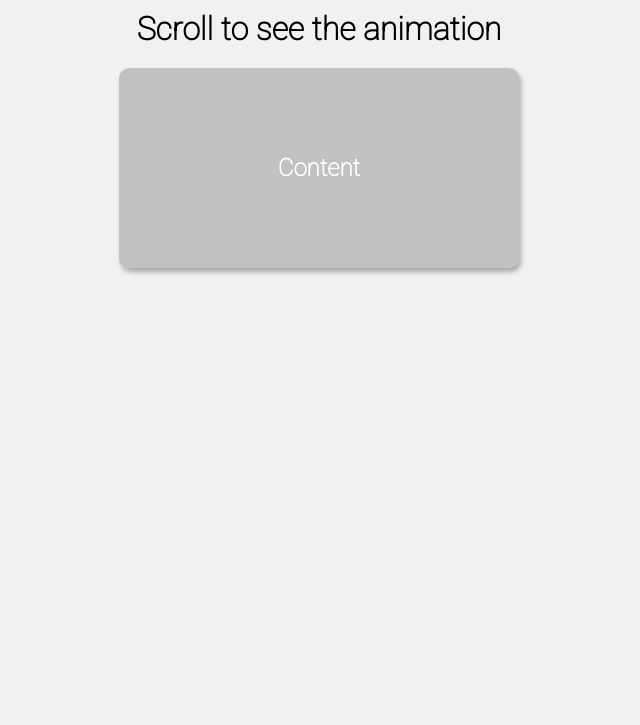
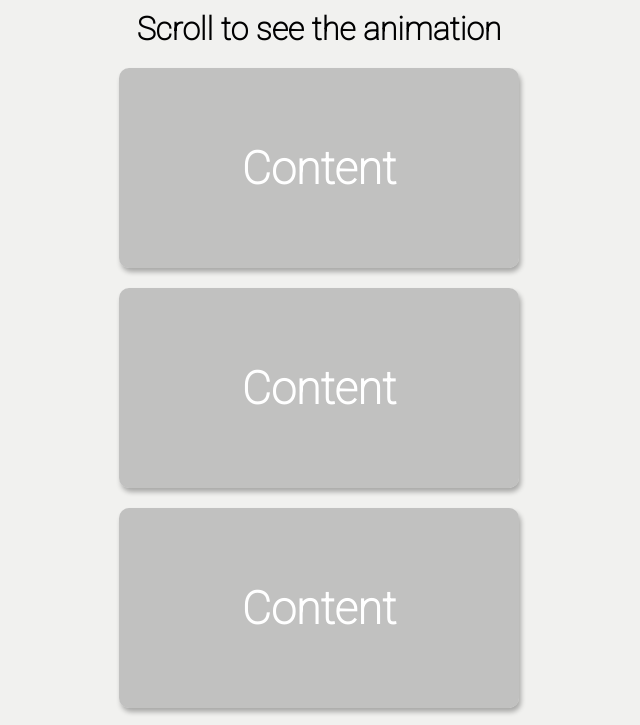
Before and after one commit to lewisjones37/scroll-animation, a plain HTML site: page index.html in a window 1280 px wide. Shown: the top 725 px of the page, without its empty margins (321-961 px from the left). Drawn offline with Linux system fonts and the light colour scheme.

Commit message:
add scroll event listener also add checkBoxes function

```diff
--- a/index.html
+++ b/index.html
@@ -9,7 +9,7 @@
 <body>
 
     <h1>Scroll to see the animation</h1>
-    <div class="box show"><h2>Content</h2></div>
+    <div class="box"><h2>Content</h2></div>
     <div class="box"><h2>Content</h2></div>
     <div class="box"><h2>Content</h2></div>
     <div class="box"><h2>Content</h2></div>
--- a/script.js
+++ b/script.js
@@ -0,0 +1,20 @@
+const boxes = document.querySelectorAll('.box')
+
+window.addEventListener('scroll', checkBoxes)
+
+checkBoxes()
+
+function checkBoxes () {
+    const triggerBottom = window.innerHeight /5 * 4
+
+    boxes.forEach(box => {
+        const boxTop = box.getBoundingClientRect().top
+
+        if(boxTop < triggerBottom) {
+            box.classList.add('show')
+        } else {
+            box.classList.remove('show')
+        }
+
+    })
+}
--- a/style.css
+++ b/style.css
@@ -42,3 +42,7 @@ h1 {
 .box.show {
     transform: translateX(0);
 }
+
+.box h2 {
+    font-size: 45px;
+}
```
